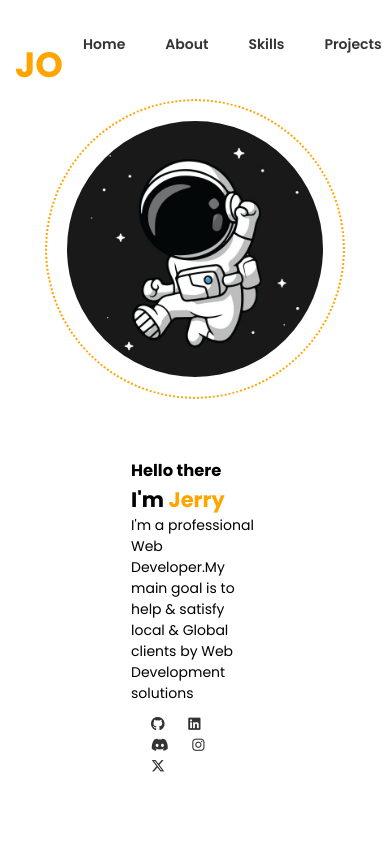
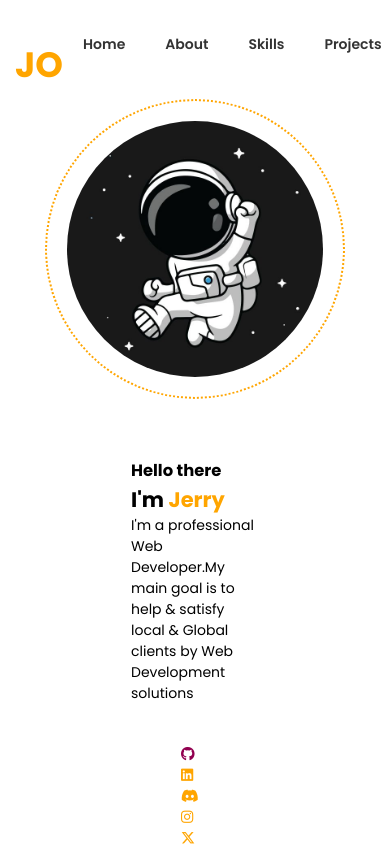
Before and after one commit to JerryOkoth/Portfolio, a plain HTML site: page index.html in a window 390 px wide. In both pictures the pointer is over the link 157 px from the left and 724 px from the top of the page. Shown: the top 844 px of the page. Drawn offline with Linux system fonts and the light colour scheme.

Commit message:
added hover on hero icons hope you like it

```diff
--- a/css/style.css
+++ b/css/style.css
@@ -84,8 +84,29 @@ img{
 }
 
 .hero-icons a{
+    color: orange;
     padding: 10px;
 }
+.hero-icons a{
+    transition: 1.2ms;
+}
+
+.hero-icons .git-icon :hover{
+    color: rgb(146, 0, 80);
+}
+
+.hero-icons .insta-icon :hover{
+    color: rgb(146, 0, 25);
+}
+
+.hero-icons .disc-icon :hover{
+    color: #71368A;
+}.hero-icons .in-icon :hover{
+    color: rgb(0, 49, 146);
+}.hero-icons .x-icon :hover{
+    color: rgb(0, 64, 95);
+}
+
 .img-section{
     /* background-color: green; */
     display: flex;
@@ -420,7 +441,7 @@ h1 {
 }
 
 .icons .x-icon:hover{
-    color: rgb(248, 248, 248);
+    color: rgb(81, 157, 198);
 }
 
 a .x-icon{
@@ -461,10 +482,6 @@ a .x-icon{
         align-items: center;
         padding-top: 20px;
     }
-    .hero-icons{
-        padding: 10px;
-    }
-
     .hero-detail{
         width: 80%;
         padding: 80px;
```
